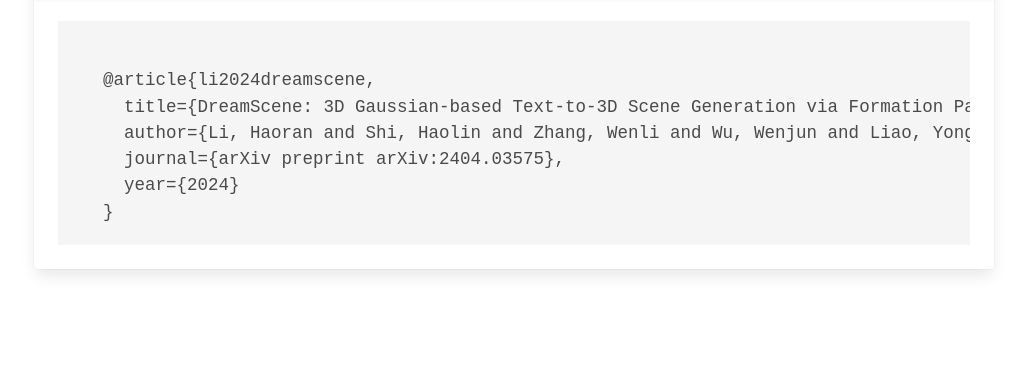
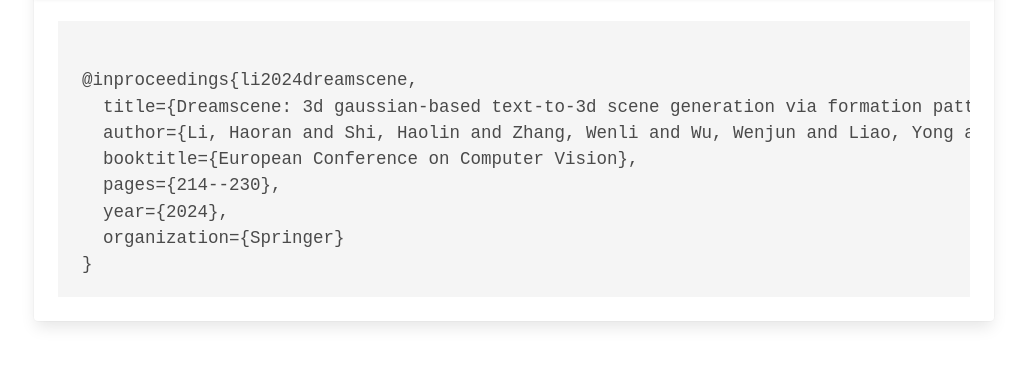
Before and after one commit to DreamScene-Project/dreamscene-project.github.io, a plain HTML site: page index.html in a window 1280 px wide. Shown: the part 3084-3449 px from the top of the page, without its empty margins (126-1153 px from the left). Before the commit the page ends 3401 px from the top, so only its background shows below. Drawn offline with nearby package versions, Linux system fonts and the light colour scheme.

Commit message:
Update index.html
Update cite information.

```diff
--- a/index.html
+++ b/index.html
@@ -187,12 +187,14 @@
       </header>
       <div class="card-content is-size-5 has-text-left">
 <pre><code>
-  @article{li2024dreamscene,
-    title={DreamScene: 3D Gaussian-based Text-to-3D Scene Generation via Formation Pattern Sampling},
-    author={Li, Haoran and Shi, Haolin and Zhang, Wenli and Wu, Wenjun and Liao, Yong and Wang, Lin and Lee, Lik-hang and Zhou, Pengyuan},
-    journal={arXiv preprint arXiv:2404.03575},
-    year={2024}
-  }</code></pre>
+@inproceedings{li2024dreamscene,
+  title={Dreamscene: 3d gaussian-based text-to-3d scene generation via formation pattern sampling},
+  author={Li, Haoran and Shi, Haolin and Zhang, Wenli and Wu, Wenjun and Liao, Yong and Wang, Lin and Lee, Lik-hang and Zhou, Peng Yuan},
+  booktitle={European Conference on Computer Vision},
+  pages={214--230},
+  year={2024},
+  organization={Springer}
+}</code></pre>
       </div>
     </div>
 
```
